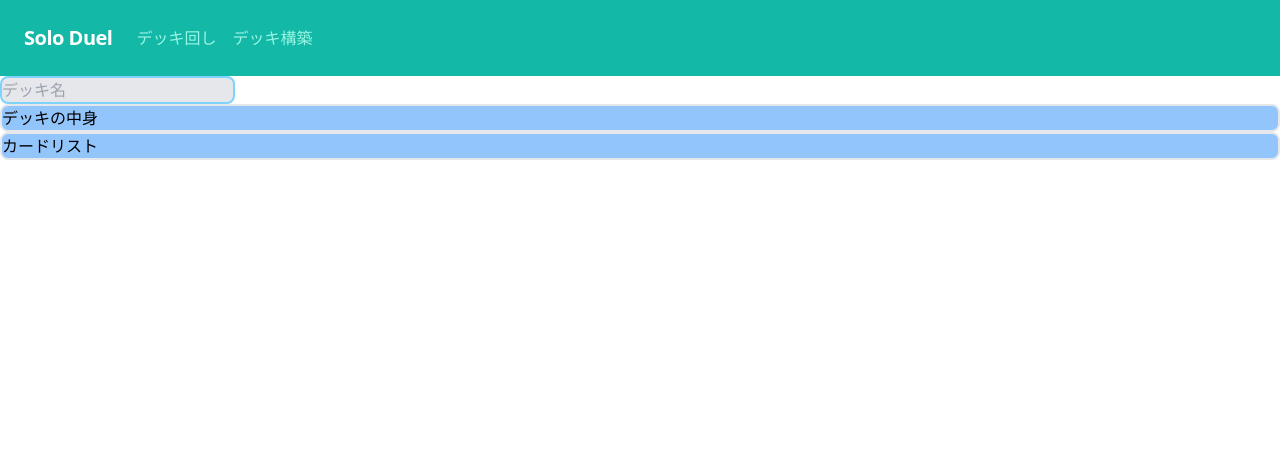
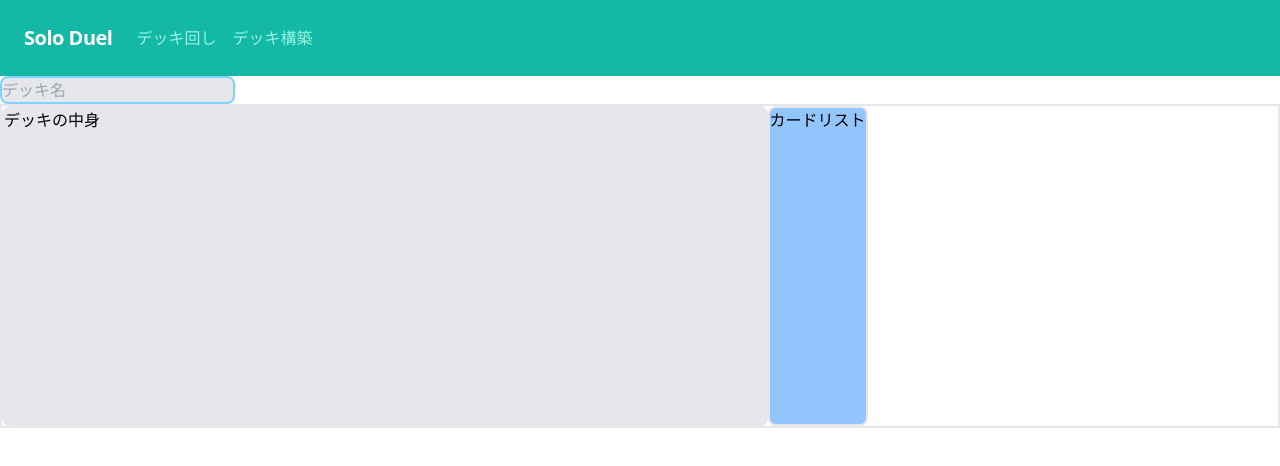
Before and after one commit to always-reach/solo_duel, a Next.js app in the folder front/: page /deck in a window 1280 px wide. Shown: the top 466 px of the page. Built offline with nearby package versions, Linux system fonts and the light colour scheme.

Commit message:
add deckcontent

```diff
--- a/front/app/deck/page.tsx
+++ b/front/app/deck/page.tsx
@@ -1,14 +1,14 @@
+
+import DeckContext from "../../components/DeckContent"
 import TextField from "../../components/TextField"
-
 const CreateDeck: React.FC = () => {
     return (
         <div>
             <TextField placeholder="デッキ名" />
-            <div className="grid grid-cols-9">
-                <div className="bg-blue-300 border-2 rounded-lg col-span-1">
-                    デッキの中身
-                </div>
-                <div className="bg-blue-300 border-2 rounded-lg col-span-1">
+
+            <div className='flex border-2'>
+                <DeckContext />
+                <div className="bg-blue-300 border-2 rounded-lg w-2/5">
                     カードリスト
                 </div>
             </div>
--- a/front/app/page.tsx
+++ b/front/app/page.tsx
@@ -1,5 +1,4 @@
 import DuelField from '../components/DuelField'
-import Header from '../components/Header'
 
 export default function Home() {
     return (
--- /dev/null
+++ b/front/components/DeckContent.tsx
@@ -0,0 +1,13 @@
+type DeckContentType={
+    card?:[]
+}
+
+const DeckContext = () => {
+    return (
+        <div className="bg-gray-200 border-2 rounded-lg w-3/5 h-80">
+            デッキの中身
+        </div>
+    )
+}
+
+export default DeckContext
--- a/front/components/DuelCard.tsx
+++ b/front/components/DuelCard.tsx
@@ -6,7 +6,7 @@ type DuelCardProps = {
 
 const DuelCard: React.FC<DuelCardProps> = (props) => {
     return (
-        <div className="border-2 border-gray-500 p-4 w-4/12">
+        <div className="border-2 border-gray-500 p-4">
             <div className="border-2 border-gray-500">{props.cardName}</div>
             {props.cardImagePath ?
                 <img src={props.cardImagePath} alt="Image" />
--- /dev/null
+++ b/front/components/Test.tsx
@@ -0,0 +1,20 @@
+const Test=()=>{
+    return (
+        <div className="grid grid-cols-1">
+                <div className="bg-gray-100">1</div>
+                <div className="bg-red-100">2</div>
+                <div className="bg-orange-100">3</div>
+                <div className="bg-amber-100">4</div>
+                <div className="bg-yellow-100">5</div>
+                <div className="bg-lime-100">6</div>
+                <div className="bg-green-100">7</div>
+                <div className="bg-emerald-100">8</div>
+                <div className="bg-teal-100">9</div>
+                <div className="bg-cyan-100">10</div>
+                <div className="bg-sky-100">11</div>
+                <div className="bg-blue-100">12</div>
+            </div>
+    )
+}
+
+export default Test
--- a/front/tailwind.config.js
+++ b/front/tailwind.config.js
@@ -3,6 +3,7 @@ module.exports = {
   content: [
     "./pages/**/*.{js,ts,jsx,tsx}",
     "./components/**/*.{js,ts,jsx,tsx}",
+    "./app/**/*.{tsx}"
   ],
   theme: {
     extend: {},
```
Also changed, not shown: 1 other file (tests, documents, lock files or other folders).
